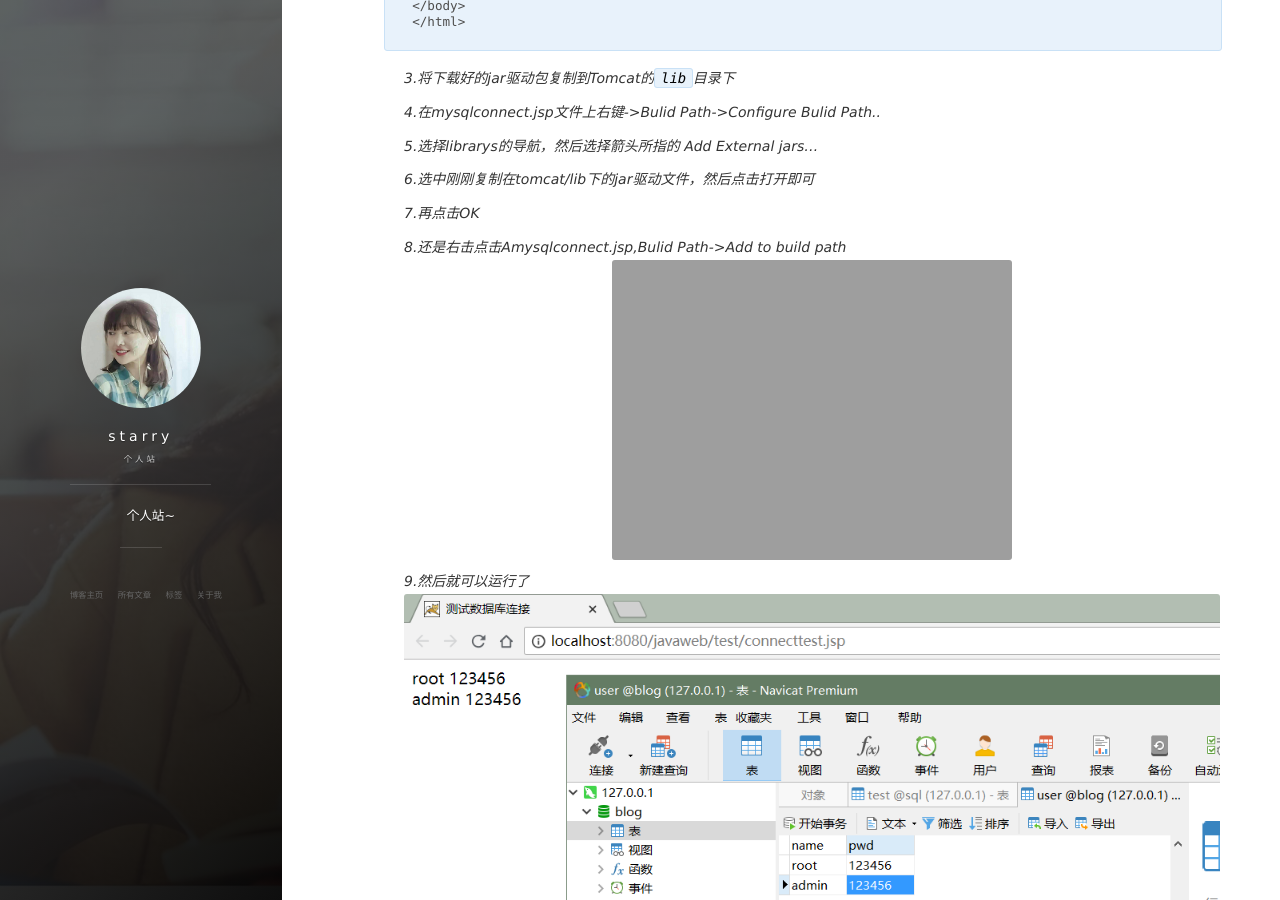
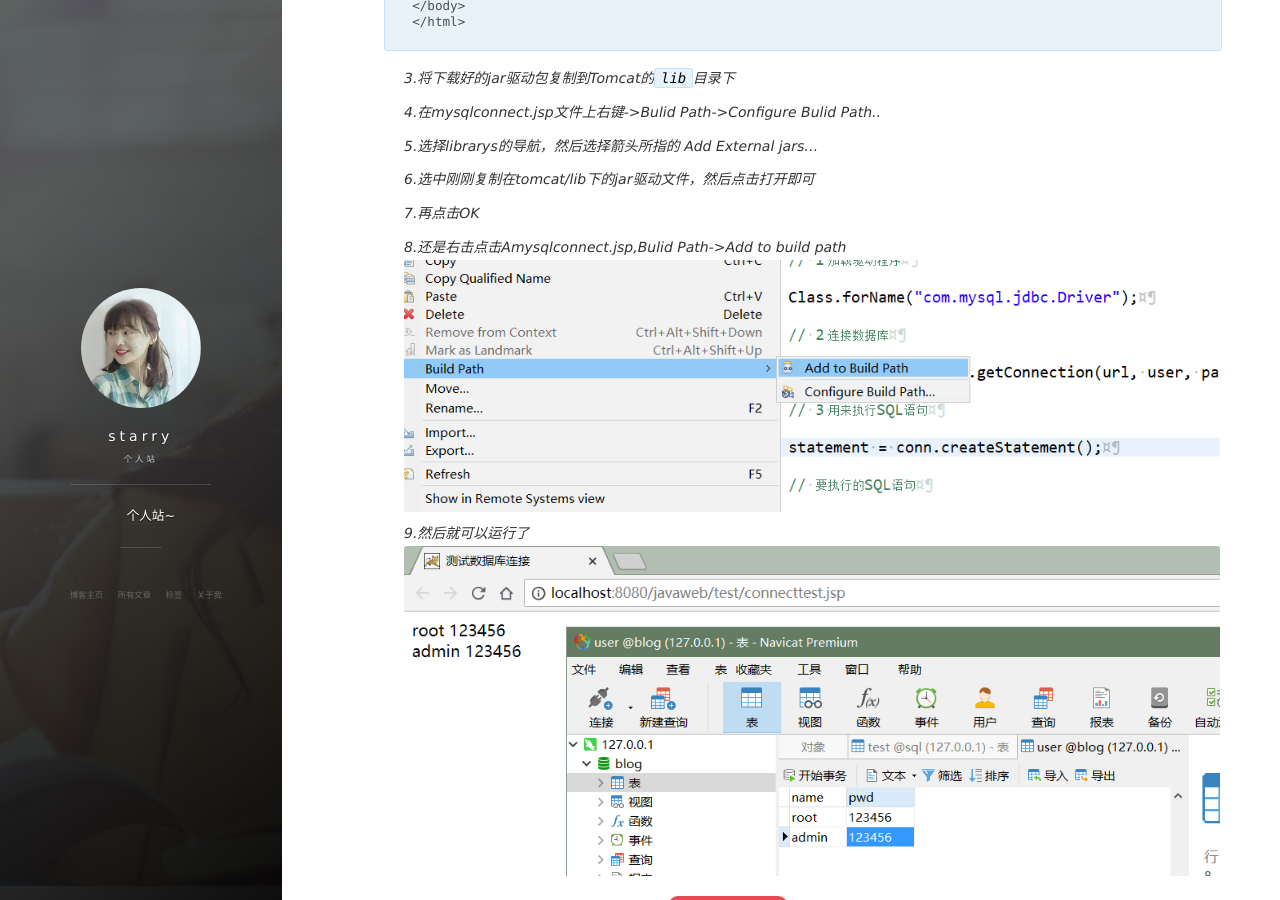
Before and after one commit to MMstarry/MMstarry.github.io, a Jekyll site: the page built from _posts/2019-03-03-连接MySQL.md, in a window 1280 px wide and 900 px high, scrolled down 1382 px. Built offline with Jekyll 4.4.1, drawn with Linux system fonts in a browser that asks for light colours; nearby versions of some CDN libraries; comment, search, counter and statistics services are not loaded.

Commit message:
Update 2019-03-03-连接MySQL.md

```diff
--- a/_posts/2019-03-03-连接MySQL.md
+++ b/_posts/2019-03-03-连接MySQL.md
@@ -92,7 +92,7 @@ tag: JavaWeb
 *7.再点击OK*
 
 *8.还是右击点击Amysqlconnect.jsp,Bulid Path->Add to build path*
-![](/images/posts/sqlcon2.png=350x200)
+![](/images/posts/sqlcon2.png)
 
 *9.然后就可以运行了*
 ![](/images/posts/sqlcon3.png)
```
